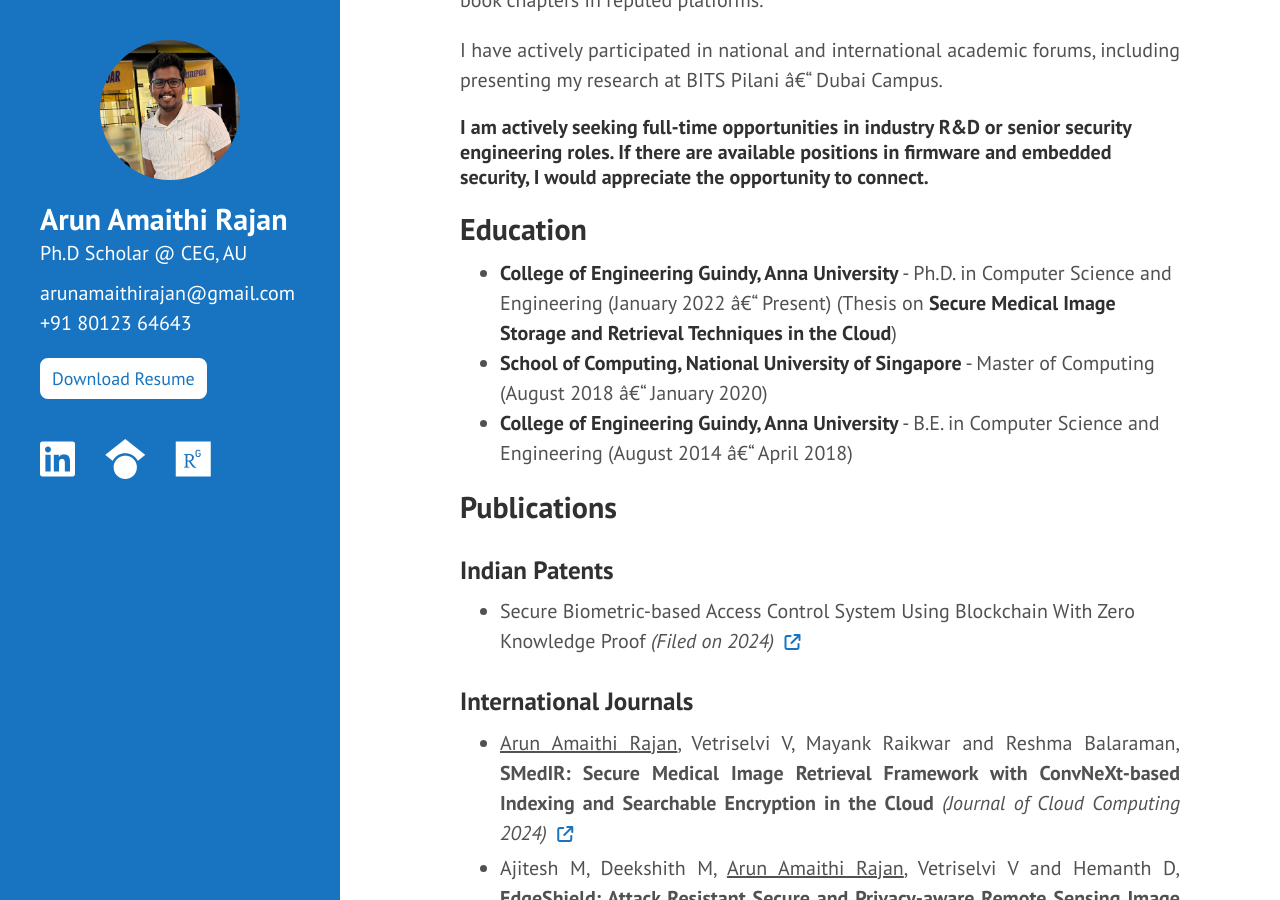
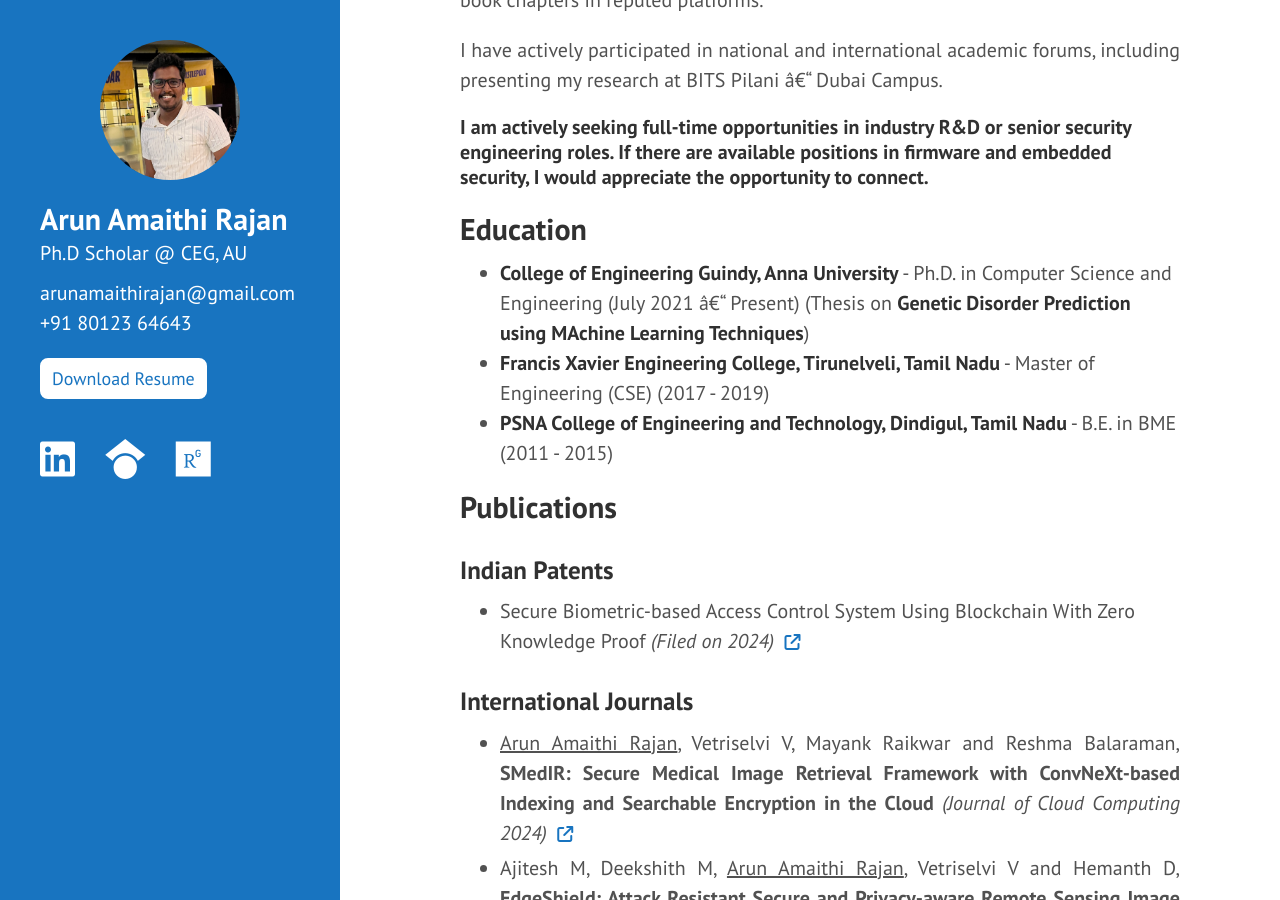
Before and after one commit to anithaamaithi/anithaamaithi.github.io, a Jekyll site: the page built from index.md, in a window 1280 px wide and 900 px high, scrolled down 355 px. Built offline with Jekyll 4.4.1, drawn with Linux system fonts in a browser that asks for light colours.

Commit message:
Education Change

```diff
--- a/index.md
+++ b/index.md
@@ -32,9 +32,9 @@ I have actively participated in national and international academic forums, incl
 
 <h2>Education</h2>
 <ul>
-  <li><strong>College of Engineering Guindy, Anna University</strong> - Ph.D. in Computer Science and Engineering (January 2022 – Present) (Thesis on <strong>Secure Medical Image Storage and Retrieval Techniques in the Cloud</strong>)</li>
-  <li><strong>School of Computing, National University of Singapore</strong> - Master of Computing (August 2018 – January 2020)</li>
-  <li><strong>College of Engineering Guindy, Anna University</strong> - B.E. in Computer Science and Engineering (August 2014 – April 2018)</li>
+  <li><strong>College of Engineering Guindy, Anna University</strong> - Ph.D. in Computer Science and Engineering (July 2021 – Present) (Thesis on <strong>Genetic Disorder Prediction using MAchine Learning Techniques</strong>)</li>
+  <li><strong>Francis Xavier Engineering College, Tirunelveli, Tamil Nadu</strong> - Master of Engineering (CSE) (2017 - 2019)</li>
+  <li><strong>PSNA College of Engineering and Technology, Dindigul, Tamil Nadu</strong> - B.E. in BME (2011 - 2015)</li>
 </ul>
 
 
```
